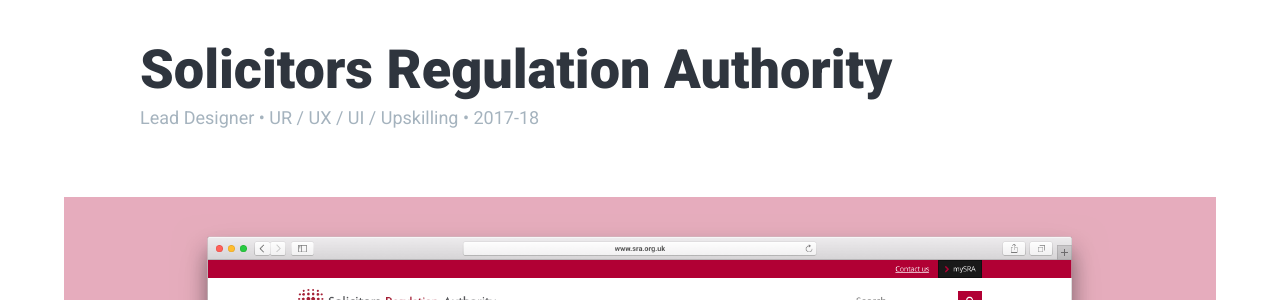
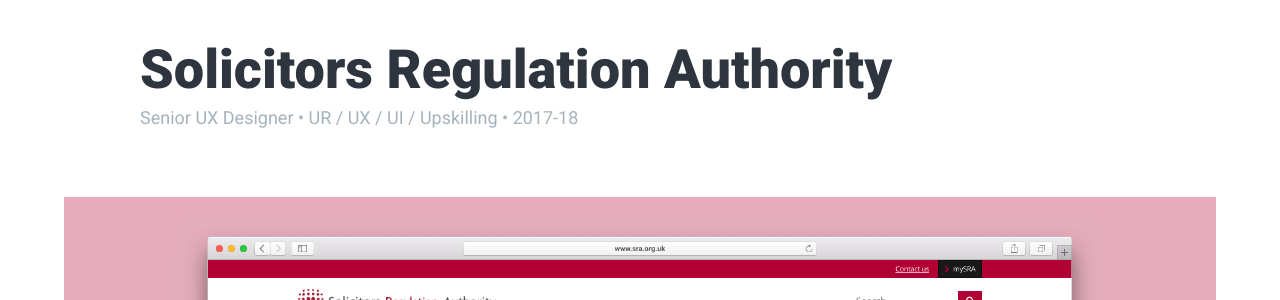
Before and after one commit to cjhbarnes/cjhbarnes.github.io, a Jekyll site: the page built from casestudy/solicitors-regulation-authority.html, in a window 1280 px wide and 900 px high. Shown: the part 128-428 px from the top of the window. Built offline with Jekyll 4.4.1, drawn with Linux system fonts in a browser that asks for light colours; nearby versions of some CDN libraries.

Commit message:
Update to role

```diff
--- a/casestudy/solicitors-regulation-authority.html
+++ b/casestudy/solicitors-regulation-authority.html
@@ -3,7 +3,7 @@
 page-class: page--sra
 title: "Solicitors Regulation Authority"
 date: "2017-18"
-role: "Lead Designer"
+role: "Senior UX Designer"
 skills: "UR / UX / UI / Upskilling"
 permalink: /casestudy/solicitors-regulation-authority/
 ---
```
